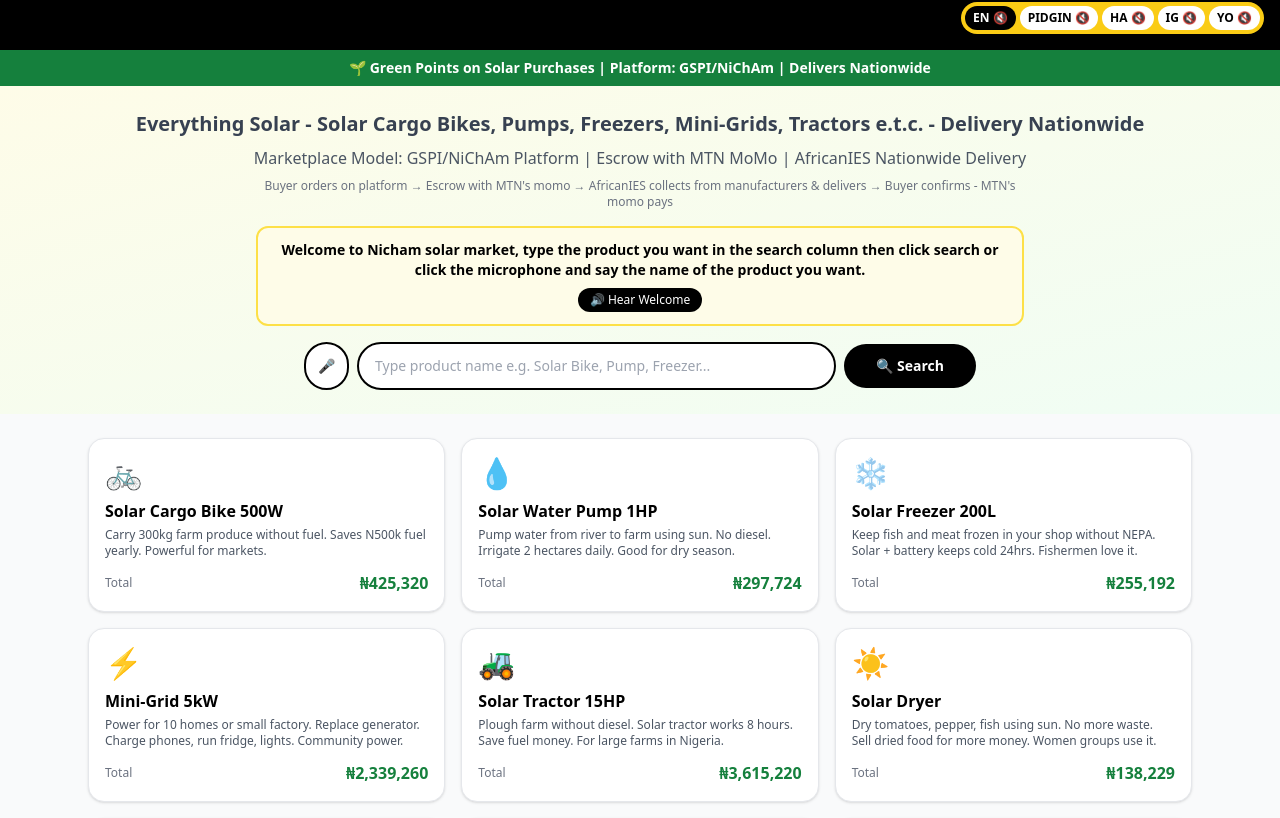
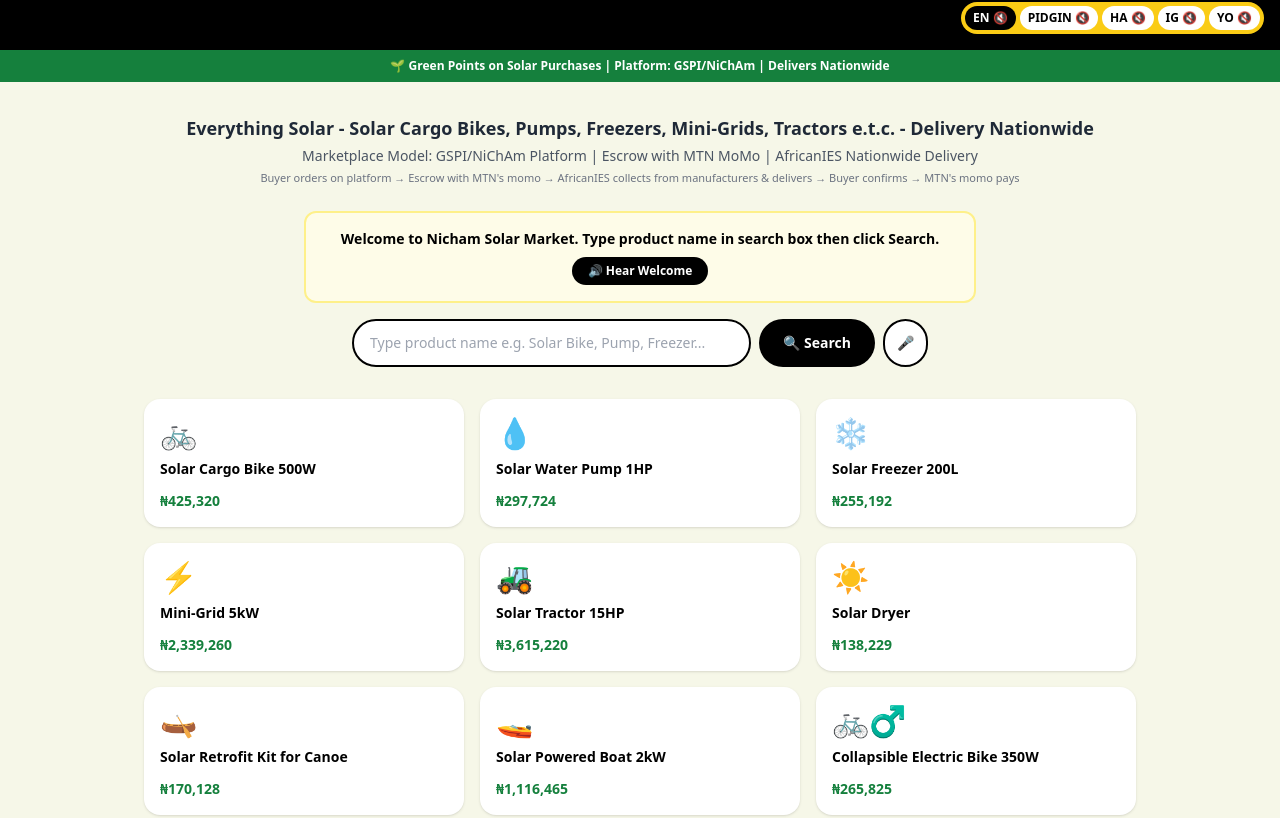
Before and after one commit to gspiassociatesltd/nicham-trade, a Next.js app: page / in a window 1280 px wide. Shown: the part 82-900 px from the top of the page. Built offline with nearby package versions, Linux system fonts and the light colour scheme.

Commit message:
Add files via upload

```diff
--- a/app/page.tsx
+++ b/app/page.tsx
@@ -23,172 +23,162 @@ function calcTotal(base: number) {
   return Math.round(competitivePrice + vat + escrow)
 }
 
+const uiText: any = {
+  en: {
+    greenBar: "Green Points on Solar Purchases | Platform: GSPI/NiChAm | Delivers Nationwide",
+    everything: "Everything Solar - Solar Cargo Bikes, Pumps, Freezers, Mini-Grids, Tractors e.t.c. - Delivery Nationwide",
+    marketplace: "Marketplace Model: GSPI/NiChAm Platform | Escrow with MTN MoMo | AfricanIES Nationwide Delivery",
+    escrowFlow: "Buyer orders on platform → Escrow with MTN's momo → AfricanIES collects from manufacturers & delivers → Buyer confirms → MTN's momo pays",
+    welcomeBox: "Welcome to Nicham Solar Market. Type product name in search box then click Search.",
+    welcomeSpeech: "Welcome to Nicham solar market, type the product you want in the search column then click search or click the microphone and say the name of the product you want.",
+    searchPlaceholder: "Type product name e.g. Solar Bike, Pump, Freezer...",
+    searchBtn: "Search",
+    hearWelcome: "Hear Welcome",
+    voiceComingSoon: "Voice coming soon"
+  },
+  pidgin: {
+    greenBar: "Green Points for Solar Buy | Platform: GSPI/NiChAm | We Dey Deliver Everywhere",
+    everything: "Everything Solar - Solar Cargo Bike, Pump, Freezer, Mini-Grid, Tractor etc - We Dey Deliver Everywhere",
+    marketplace: "Marketplace Model: GSPI/NiChAm Platform | Escrow with MTN MoMo | AfricanIES Deliver Everywhere",
+    escrowFlow: "Buyer order for platform → Escrow with MTN MoMo → AfricanIES collect from manufacturer & deliver → Buyer confirm → MTN MoMo pay",
+    welcomeBox: "Welcome to Nicham Solar Market. Type product wey you want for search box then press Find Am.",
+    welcomeSpeech: "Welcome to Nicham Solar Market. Type product wey you want for search box, then press Search or press microphone talk the product name.",
+    searchPlaceholder: "Type product name e.g. Solar Bike, Pump, Freezer...",
+    searchBtn: "Find Am",
+    hearWelcome: "Hear Welcome",
+    voiceComingSoon: "Voice coming soon"
+  },
+  ha: {
+    greenBar: "Mak points kore akan Sayayyan Solar | Platform: GSPI/NiChAm | Isarwa a Fadin Kasa",
+    everything: "Komai na Solar - Kekunan Kaya na Solar, Famfo, Firiza, Mini-Grids, Tractors da sauransu - Isarwa a Fadin Kasa",
+    marketplace: "Tsarin Kasuwa: Dandalin GSPI/NiChAm | Escrow da MTN MoMo | AfricanIES Isarwa a Fadin Kasa",
+    escrowFlow: "Mai saye yayi oda a dandali → Escrow da MTN MoMo → AfricanIES tattara daga masana'anta & isarwa → Mai saye tabbatar → MTN MoMo biya",
+    welcomeBox: "Barka da zuwa Kasuwar Solar ta Nicham. Rubuta sunan kaya a akwatin bincike sannan danna Nema.",
+    welcomeSpeech: "Barka da zuwa Kasuwar Solar ta Nicham.",
+    searchPlaceholder: "Rubuta sunan kaya e.g. Keke Solar, Famfo, Firiza...",
+    searchBtn: "Nema",
+    hearWelcome: "Ji Maraba",
+    voiceComingSoon: "Murya na zuwa anjima"
+  },
+  yo: {
+    greenBar: "Gba Green Points lori Rira Solar | Platform: GSPI/NiChAm | Ifijiṣẹ Kaakiri",
+    everything: "Gbogbo Nnkan Solar - Keke Eru Solar, Fompu, Firisa, Mini-Grids, Tractors ati bẹẹ lọ - Ifijiṣẹ Kaakiri Orilẹ-ede",
+    marketplace: "Awoṣe Ọja: Platform GSPI/NiChAm | Escrow pẹlu MTN MoMo | Ifijiṣẹ AfricanIES Kaakiri",
+    escrowFlow: "Olura paṣẹ lori platform → Escrow pẹlu MTN MoMo → AfricanIES gba lati ọdọ awọn olupese & fi jiṣẹ → Olura jẹrisi → MTN MoMo sanwo",
+    welcomeBox: "Kaabo si oja Nicham Solar. Tẹ orukọ ọja ti o fẹ sinu apoti iwadi lẹhinna tẹ Wa.",
+    welcomeSpeech: "Kaabo si oja Nicham Solar.",
+    searchPlaceholder: "Tẹ orukọ ọja e.g. Keke Solar, Fompu, Firisa...",
+    searchBtn: "Wa",
+    hearWelcome: "Gbọ Kaabo",
+    voiceComingSoon: "Ohun n bọ laipẹ"
+  },
+  ig: {
+    greenBar: "Nweta Green Points na Ịzụta Solar | Platform: GSPI/NiChAm | Na-ebuga Mba Nile",
+    everything: "Ihe Nile Solar - Igwe Ịnya Solar, Pumps, Freezers, Mini-Grids, Tractors wdg - Mbuga Mba Nile",
+    marketplace: "Ụdị Ahịa: Platform GSPI/NiChAm | Escrow na MTN MoMo | Mbuga AfricanIES Mba Nile",
+    escrowFlow: "Onye zụrụ ahịa na-enye iwu n'elu ikpo okwu → Escrow na MTN MoMo → AfricanIES na-anakọta n'aka ndị nrụpụta & na-ebuga → Onye zụrụ ahịa kwadoro → MTN MoMo na-akwụ ụgwọ",
+    welcomeBox: "Nnọọ na Ahịa Solar Nicham. Pịnye aha ngwaahịa n'igbe nchọta wee pịa Chọọ.",
+    welcomeSpeech: "Nnọọ na Ahịa Solar Nicham.",
+    searchPlaceholder: "Pịnye aha ngwaahịa e.g. Bike Solar, Pump, Freezer...",
+    searchBtn: "Chọọ",
+    hearWelcome: "Nụrụ Nnọọ",
+    voiceComingSoon: "Olu na-abịa n'oge adịghị anya"
+  }
+}
+
 export default function Home() {
   const [lang, setLang] = useState('en')
   const [searchTerm, setSearchTerm] = useState('')
   const [filtered, setFiltered] = useState(productsMeta)
 
   useEffect(() => {
-    const saved = localStorage.getItem('nicham_lang')
-    if (saved) setLang(saved)
-    // Voice welcome message plays automatically on arriving at listing page - as requested
-    setTimeout(() => {
-      try {
-        const currentLang = saved || 'en'
-        if (currentLang === 'en' || currentLang === 'pidgin') {
-          const msg = "Welcome to Nicham solar market, type the product you want in the search column then click search or click the microphone and say the name of the product you want."
-          if (window.speechSynthesis) {
-            window.speechSynthesis.cancel()
-            const u = new SpeechSynthesisUtterance(msg)
-            u.lang = "en-NG"
-            u.rate = 0.85
-            window.speechSynthesis.speak(u)
+    const sp = new URLSearchParams(window.location.search)
+    const urlLang = sp.get('lang')
+    if (urlLang) {
+      setLang(urlLang)
+      localStorage.setItem('nicham_lang', urlLang)
+    } else {
+      const saved = localStorage.getItem('nicham_lang') || 'en'
+      setLang(saved)
     }
-        }
-      } catch {}
-    }, 1200)
   }, [])
 
   useEffect(() => {
-    if (!searchTerm.trim()) {
-      setFiltered(productsMeta)
-    } else {
-      const term = searchTerm.toLowerCase()
-      const res = productsMeta.filter(p => {
-        const prodTrans = (productTranslations[lang] || productTranslations.en)[p.id]
-        const name = prodTrans.name.toLowerCase()
-        const intro = prodTrans.intro.toLowerCase()
-        return name.includes(term) || intro.includes(term) || p.keywords.includes(term)
-      })
-      setFiltered(res)
+    if (!searchTerm) { setFiltered(productsMeta); return }
+    const low = searchTerm.toLowerCase()
+    setFiltered(productsMeta.filter(p=>p.keywords.includes(low)))
+  }, [searchTerm])
+
+  const speakWelcome = () => {
+    // MVP: Only EN and PIDGIN have voice, HA/YO/IG muted with Voice coming soon
+    if (lang === 'ha' || lang === 'yo' || lang === 'ig') {
+      return // button will show Voice coming soon, no action
     }
-  }, [searchTerm, lang])
-
-  const handleLang = (l: string) => {
-    setLang(l)
-    localStorage.setItem('nicham_lang', l)
+    try {
+      window.speechSynthesis.cancel()
+      const text = uiText[lang]?.welcomeSpeech || uiText.en.welcomeSpeech
+      const u = new SpeechSynthesisUtterance(text)
+      u.lang = 'en-NG'
+      // Pidgin slower as requested
+      u.rate = lang === 'pidgin' ? 0.7 : 0.85
+      window.speechSynthesis.speak(u)
+    } catch {}
   }
 
-  const handleSearch = () => {
-    const el = document.getElementById('products-grid')
-    if (el) el.scrollIntoView({ behavior: 'smooth' })
-  }
-
-  const t = translations[lang] || translations.en
-
-  const welcomeText: any = {
-    en: "Welcome to Nicham solar market, type the product you want in the search column then click search or click the microphone and say the name of the product you want.",
-    pidgin: "Welcome to Nicham solar market, type product wey you want for search column then click search or click microphone and talk the product name.",
-    ha: "Barka da zuwa kasuwar Nicham Solar. Rubuta sunan kayan da kake so a wurin bincike sannan danna search.",
-    ig: "Nnoo na ahia Nicham Solar. Pịnye aha ngwaahịa ịchọrọ na kọlụm ọchụchọ wee pịa search.",
-    yo: "Kaabo si oja Nicham Solar. Tẹ orukọ ọja ti o fẹ sinu apoti iwadi lẹhinna tẹ search."
-  }
+  const t = uiText[lang] || uiText.en
+  const tr = translations[lang] || translations.en
+  const pTr = productTranslations[lang] || productTranslations.en
+  const isMuted = lang === 'ha' || lang === 'yo' || lang === 'ig'
 
   return (
-    <main className="min-h-screen">
+    <main className="min-h-screen bg-[#f6f7e8]">
       <header className="bg-black text-white p-4">
         <div className="text-center">
-          <h1 className="text-3xl md:text-4xl font-black tracking-wide">☀️ NiChAm Solar Market</h1>
-          <p className="text-xs text-yellow-300 mt-1">GSPI/NiChAm: Platform owner only | AfricanIES: Delivers Nationwide</p>
+          <h1 className="text-3xl md:text-4xl font-black tracking-wide">☀ NiChAm Solar Market</h1>
+          <div className="text-yellow-300 text-xs mt-1">GSPI/NiChAm: Platform owner only | AfricanIES: Delivers Nationwide</div>
         </div>
         <div className="flex justify-end mt-2">
-          <LangToggle lang={lang} setLang={handleLang} />
+          <LangToggle lang={lang} setLang={setLang} />
         </div>
       </header>
 
-      <div className="bg-green-700 text-white text-center p-2 text-sm font-bold">
-        🌱 {lang==='ha' ? 'Mak points kore akan Sayayyan Solar | Platform: GSPI/NiChAm | Isarwa a Fadin Kasa' : lang==='yo' ? 'Gba Green Points lori Rira Solar | Platform: GSPI/NiChAm | Ifijiṣẹ Kaakiri' : lang==='pidgin' ? 'Get Green Points for Solar Buy | Platform: GSPI/NiChAm | We Dey Deliver Everywhere' : 'Green Points on Solar Purchases | Platform: GSPI/NiChAm | Delivers Nationwide'}
+      <div className="bg-green-700 text-white text-center py-2 text-xs font-bold">
+        🌱 {t.greenBar}
       </div>
 
-      <section className="p-6 text-center bg-gradient-to-br from-yellow-50 to-green-50">
-        <h2 className="text-lg md:text-xl font-bold mb-2 text-gray-700">{lang==='ha' ? 'Komai na Solar - Kekunan Kaya na Solar, Famfo, Firiza, Mini-Grids, Tractors da sauransu - Isarwa a Fadin Kasa' : lang==='yo' ? 'Gbogbo Nnkan Solar - Keke Eru Solar, Fompu, Firisa, Mini-Grids, Tractors ati bẹẹ lọ - Ifijiṣẹ Kaakiri Orilẹ-ede' : lang==='pidgin' ? 'Everything Solar - Solar Cargo Bike, Pump, Freezer, Mini-Grid, Tractor etc - We Dey Deliver Everywhere' : 'Everything Solar - Solar Cargo Bikes, Pumps, Freezers, Mini-Grids, Tractors e.t.c. - Delivery Nationwide'}</h2>
-        <p className="text-gray-600 mb-2">{lang==='ha' ? 'Tsarin Kasuwa: Dandalin GSPI/NiChAm | Escrow da MTN MoMo | AfricanIES Isarwa a Fadin Kasa' : lang==='yo' ? 'Awoṣe Ọja: Platform GSPI/NiChAm | Escrow pẹlu MTN MoMo | Ifijiṣẹ AfricanIES Kaakiri' : lang==='pidgin' ? 'Marketplace Model: GSPI/NiChAm Platform | Escrow with MTN MoMo | AfricanIES Deliver Everywhere' : 'Marketplace Model: GSPI/NiChAm Platform | Escrow with MTN MoMo | AfricanIES Nationwide Delivery'}</p>
-        <p className="text-xs text-gray-500 max-w-3xl mx-auto">Buyer orders on platform → Escrow with MTN&apos;s momo → AfricanIES collects from manufacturers & delivers → Buyer confirms - MTN&apos;s momo pays</p>
+      <div className="max-w-5xl mx-auto p-4 text-center">
+        <h2 className="text-lg font-bold text-gray-800 mt-4">{t.everything}</h2>
+        <div className="text-sm text-gray-600 mt-1">{t.marketplace}</div>
+        <div className="text-[11px] text-gray-500 mt-1">{t.escrowFlow}</div>
 
-        <div className="max-w-3xl mx-auto mt-4 bg-yellow-50 border-2 border-yellow-300 rounded-xl p-3 text-sm text-center">
-          <b>{welcomeText[lang] || welcomeText.en}</b>
-          <div className="mt-2">
-            <button onClick={() => {
-              try {
-                const msg = welcomeText[lang] || welcomeText.en
-                const u = new SpeechSynthesisUtterance(msg)
-                u.lang = lang === 'en' || lang === 'pidgin' ? 'en-NG' : 'en-NG'
-                u.rate = 0.85
-                window.speechSynthesis.cancel()
-                window.speechSynthesis.speak(u)
-              } catch {}
-            }} className="text-xs px-3 py-1 bg-black text-white rounded-full">🔊 Hear Welcome</button>
-          </div>
+        <div className="mt-6 bg-yellow-50 border-2 border-yellow-200 rounded-xl p-4 max-w-2xl mx-auto">
+          <div className="font-bold text-sm">{t.welcomeBox}</div>
+          <button onClick={speakWelcome} disabled={isMuted} className={`mt-2 px-4 py-1.5 rounded-full text-xs font-bold ${isMuted ? 'bg-gray-300 text-gray-600 cursor-not-allowed' : 'bg-black text-white'}`}>
+            {isMuted ? `🔇 ${t.voiceComingSoon}` : `🔊 ${t.hearWelcome}`}
+          </button>
         </div>
 
-        <div className="max-w-2xl mx-auto mt-4 flex gap-2 items-center">
-          <SearchMic lang={lang} onResult={(txt) => setSearchTerm(txt)} />
-          <input
-            type="text"
-            value={searchTerm}
-            onChange={(e) => setSearchTerm(e.target.value)}
-            onKeyDown={(e) => e.key === 'Enter' && handleSearch()}
-            placeholder="Type product name e.g. Solar Bike, Pump, Freezer..."
-            className="flex-1 px-4 py-3 rounded-full border-2 border-black text-sm focus:outline-none focus:border-green-600"
-            id="searchInput"
-          />
-          <button
-            onClick={handleSearch}
-            className="px-8 py-3 bg-black text-white rounded-full text-sm font-black hover:bg-gray-800"
-          >
-            🔍 Search
-          </button>
+        <div className="mt-4 flex justify-center gap-2 max-w-xl mx-auto">
+          <input value={searchTerm} onChange={e=>setSearchTerm(e.target.value)} placeholder={t.searchPlaceholder} className="flex-1 px-4 py-2.5 rounded-full border-2 border-black text-sm" />
+          <button className="px-6 py-2.5 bg-black text-white rounded-full text-sm font-bold">🔍 {t.searchBtn}</button>
+          <SearchMic lang={lang} setSearchTerm={setSearchTerm} />
         </div>
-        <div className="text-xs text-gray-500 mt-2 hidden"></div>
-      </section>
 
-      <section id="products-grid" className="grid grid-cols-1 md:grid-cols-3 gap-4 p-6 max-w-6xl mx-auto">
-        {filtered.map((m) => {
-          const pt = (productTranslations[lang] || productTranslations.en)[m.id]
-          const total = calcTotal(m.basePrice)
+        <div className="grid md:grid-cols-3 gap-4 mt-8 text-left">
+          {filtered.map(p=>{
+            const meta = pTr[p.id] || { name: "Solar Product", desc: "" }
+            const total = calcTotal(p.basePrice)
             return (
-            <a key={m.id} href={`/product/${m.id}?lang=${lang}`} className="bg-white rounded-2xl shadow border p-4 hover:shadow-lg transition">
-              <div className="text-3xl">{m.img}</div>
-              <h3 className="font-black mt-2">{pt.name}</h3>
-              <p className="text-xs text-gray-600 mt-1 line-clamp-2">{pt.intro}</p>
-              <div className="mt-3 flex justify-between items-center">
-                <span className="text-xs text-gray-500">Total</span>
-                <span className="font-black text-green-700">₦{total.toLocaleString()}</span>
-              </div>
+              <a key={p.id} href={`/product/${p.id}?lang=${lang}`} className="bg-white rounded-2xl shadow p-4 hover:shadow-lg transition">
+                <div className="text-3xl">{p.img}</div>
+                <div className="font-black mt-2 text-sm">{meta.name}</div>
+                <div className="text-[11px] text-gray-600 mt-1 line-clamp-3">{meta.desc}</div>
+                <div className="text-green-700 font-black mt-2 text-sm">₦{total.toLocaleString()}</div>
               </a>
             )
           })}
-        {filtered.length === 0 && (
-          <div className="col-span-3 text-center py-10">
-            <div className="text-4xl mb-2">🔍</div>
-            <div className="font-bold">No product found for &quot;{searchTerm}&quot;</div>
-            <div className="text-sm text-gray-600 mt-1">Try Solar Bike, Pump, Freezer, Dryer, Tractor</div>
-            <button onClick={() => setSearchTerm('')} className="mt-3 px-4 py-2 bg-black text-white rounded-full text-sm">Show All Products</button>
-          </div>
-        )}
-      </section>
-
-      <footer className="bg-black text-white p-6 text-xs mt-8">
-        <div className="max-w-6xl mx-auto grid grid-cols-2 md:grid-cols-4 gap-4">
-          <div>
-            <div className="font-bold mb-2">Marketplace Model</div>
-            <div>GSPI/NiChAm: Platform owner only</div>
-            <div>AfricanIES: Delivers Nationwide</div>
-          </div>
-          <div>
-            <div className="font-bold mb-2">How It Works</div>
-            <div>Buyer orders → Escrow with MTN MoMo → Collection & Delivery → Buyer confirms - MoMo pays</div>
-          </div>
-          <div>
-            <div className="font-bold mb-2">Carbon Mission</div>
-            <div>Mission: Reduce Nigerians using fossil fuel</div>
-          </div>
-          <div>
-            <div className="font-bold mb-2">Follow Us</div>
-            <div>© GSPI Associates Ltd • Platform Owner Only | Delivers Nationwide</div>
         </div>
       </div>
-      </footer>
     </main>
   )
 }
--- a/app/product/[id]/page.tsx
+++ b/app/product/[id]/page.tsx
@@ -79,26 +79,31 @@ export default function ProductPage({ params }: { params: { id: string } }) {
     return texts[lang] || texts.en
   }
 
+
   const speak = (textArr: string[]) => {
+    // MVP: EN and PIDGIN only, HA/YO/IG muted
+    if (lang === 'ha' || lang === 'yo' || lang === 'ig') {
+      return
+    }
     try {
       if (!window.speechSynthesis) return
       window.speechSynthesis.cancel()
-      const langMap: any = { en: 'en-NG', pidgin: 'en-NG', ha: 'ha-NG', yo: 'yo-NG' }
-      const ttsLang = langMap[lang] || 'en-NG'
       setTimeout(() => {
-        const voices = window.speechSynthesis.getVoices()
         let i=0
         const next = () => {
           if (i>=textArr.length) return
           const u = new SpeechSynthesisUtterance(textArr[i])
-          u.lang = ttsLang
-          u.rate = lang==='ha' || lang==='yo' ? 0.8 : 0.85
-          const native = voices.find((v:any)=>v.lang.toLowerCase().includes(lang==='ha'?'ha': lang==='yo'?'yo':'en'))
-          if (native) u.voice = native
+          u.lang = 'en-NG'
+          u.rate = lang === 'pidgin' ? 0.7 : 0.85
           u.onend = () => { i++; setTimeout(next,300) }
           u.onerror = () => { i++; setTimeout(next,300) }
           window.speechSynthesis.speak(u)
         }
+        next()
+      }, 400)
+    } catch {}
+  }
+
         next()
       }, 400)
     } catch {}
@@ -164,7 +169,7 @@ export default function ProductPage({ params }: { params: { id: string } }) {
               <div className="text-[11px] text-center text-gray-600 mt-1">MoMo: {momoNumber} | Balance: N{balance.toLocaleString()}</div>
               <button onClick={handlePay} className="mt-3 w-full py-3 bg-black text-white rounded-full font-black text-sm">Pay with MTN MoMo - Deduct from Wallet</button>
               <div className="flex gap-2 mt-2">
-                <button onClick={()=>speak(ot.confirm)} className="flex-1 py-2 bg-white border rounded-full text-xs font-bold">Replay</button>
+                {(lang==="ha"||lang==="yo"||lang==="ig") ? <button disabled className="flex-1 py-2 bg-gray-200 text-gray-500 rounded-full text-xs font-bold">Voice coming soon</button> : <button onClick={()=>speak(ot.confirm)} className="flex-1 py-2 bg-white border rounded-full text-xs font-bold">Replay</button>}
                 <a href={`/orders?lang=${lang}`} className="flex-1 py-2 bg-gray-200 rounded-full text-xs font-bold text-center">Save for Later</a>
               </div>
             </div>
```
Lines whose indentation alone changed are shown as unchanged.
